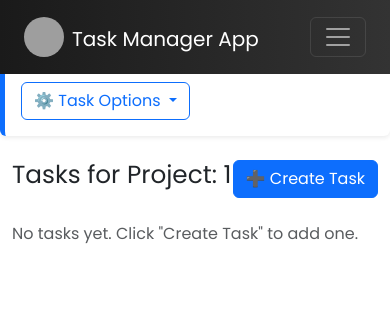
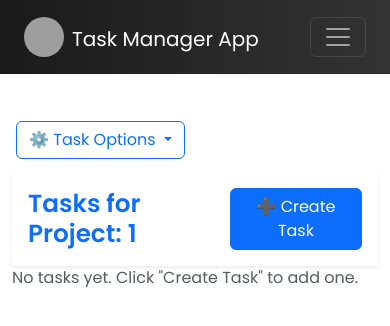
Before and after one commit to Piyush-Joshi-WaiTech/task-management-app-final-angular, an Angular app: page /tasks/1 in a window 390 px wide. Shown: the top 326 px of the page. Built offline with nearby package versions, Linux system fonts and the light colour scheme; grey boxes are pictures that could not be loaded.

Commit message:
remove additional feature line and align everything properly

```diff
--- a/src/app/home/home.component.css
+++ b/src/app/home/home.component.css
@@ -153,14 +153,14 @@ form select {
 }
 .toast-notification {
   position: fixed;
-  top: 20px;
+  top: 60px;
   right: 20px;
   background-color: #28a745;
   color: white;
   padding: 15px 20px;
   border-radius: 8px;
   box-shadow: 0 2px 8px rgba(0, 0, 0, 0.2);
-  z-index: 1000;
+  z-index: 1050;
   animation: fade-in-out 3s ease-in-out;
   font-weight: bold;
 }
--- a/src/app/task/task.component.css
+++ b/src/app/task/task.component.css
@@ -40,15 +40,14 @@
   z-index: 1050;
 }
 .features-toolbar {
-  background-color: #f8f9fa;
-  border-left: 5px solid #0d6efd;
-  border-radius: 6px;
+  border-left: 5px;
+  margin-top: 5rem;
 }
 
 @media (max-width: 576px) {
   .features-toolbar .dropdown {
     width: 100%;
-    margin-top: 10px;
+    margin-top: 25px;
   }
 }
 
--- a/src/app/task/task.component.html
+++ b/src/app/task/task.component.html
@@ -1,12 +1,12 @@
 <app-navbar></app-navbar>
 <!-- Features Toolbar Panel -->
-<div class="features-toolbar shadow-sm mb-3 p-3 bg-white rounded">
+<div class="features-toolbar mb-3 p-3 bg-white rounded">
   <div class="d-flex justify-content-between align-items-center flex-wrap">
-    <h5 class="mb-2 mb-md-0 fw-bold text-primary">
+    <!-- <h5 class="mb-2 mb-md-0 fw-bold text-primary">
       Additional Features & Enhancements
-    </h5>
+    </h5> -->
 
-    <div class="dropdown">
+    <div class="dropdown ms-auto">
       <button
         class="btn btn-outline-primary dropdown-toggle"
         type="button"
@@ -46,7 +46,7 @@
               [(ngModel)]="sortKey"
               (change)="applySorting()"
             >
-              <option value="">-- Select Field --</option>
+              <option value="">Select Field</option>
               <option value="title">Title</option>
               <option value="assignedTo">Assigned To</option>
               <option value="status">Status</option>
@@ -90,9 +90,14 @@
   </div>
 </div>
 
-<div class="container mt-4">
-  <div class="d-flex justify-content-between align-items-center mb-4">
-    <h2>Tasks for Project: {{ projectTitle }}</h2>
+<div class="container" style="margin-top: -19px">
+  <div
+    class="d-flex justify-content-between align-items-center p-3 bg-white shadow-sm sticky-top"
+    style="top: 80px; z-index: 1020"
+  >
+    <h2 class="mb-0 text-primary fw-bold">
+      Tasks for Project: {{ projectTitle }}
+    </h2>
     <button class="btn btn-primary" (click)="showTaskForm = true">
       ➕ Create Task
     </button>
```
